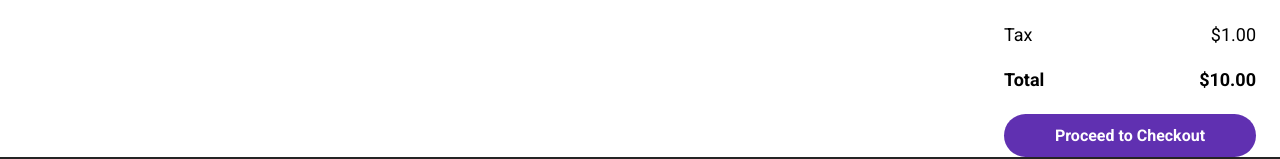
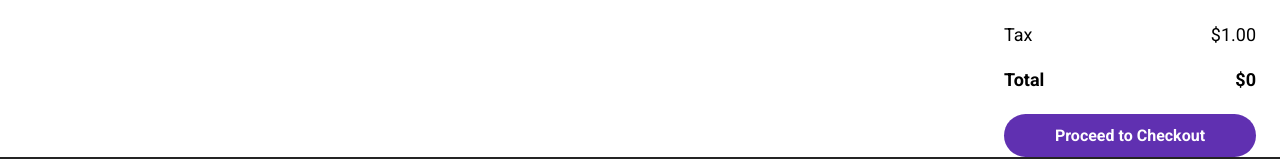
Before and after one commit to sbulatao/react-omdb-theatre, a React (Create React App) app: page /cart in a window 1280 px wide. Shown: the part 277-436 px from the top of the page. Built offline with nearby package versions, Linux system fonts and the light colour scheme; no server answers.

Commit message:
Cart:: updated cart__total with quantity

```diff
--- a/src/pages/Cart.jsx
+++ b/src/pages/Cart.jsx
@@ -1,6 +1,17 @@
-import React from 'react'
+import React, { useState, useEffect } from 'react'
 
 export default function Cart({ cart, changeQuantity }) {
+    const [total, setTotal] = useState();
+
+    useEffect(() => {
+        let price = 0;
+        cart.forEach(item => {
+            price += (Number(item.BoxOffice.replace(/[$,]/g, "")) * (item.quantity));
+        });
+
+        setTotal(price.toLocaleString());
+    }, [cart])
+
   return (
     <div id="movie__body">
         <main className="movie__main">
@@ -40,7 +51,8 @@ export default function Cart({ cart, changeQuantity }) {
                                             onChange={(e) => changeQuantity(movie, e.target.value)}
                                             />
                                         </div>
-                                        <div className="cart__total">$10.00</div>
+                                        {/* replace $ and , to empty so that it can multiply with the quantity */}
+                                        <div className="cart__total">${ (Number(movie.BoxOffice.replace(/[$,]/g, "")) * (movie.quantity)).toLocaleString() }</div>
                                     </div>
                                     )
                                 })
@@ -58,7 +70,7 @@ export default function Cart({ cart, changeQuantity }) {
                             </div>
                             <div className="total__item total__price">
                                 <span>Total</span>
-                                <span>$10.00</span>
+                                <span>${total}</span>
                             </div>
 
                             <button className="button button__checkout no-cursor"
```
